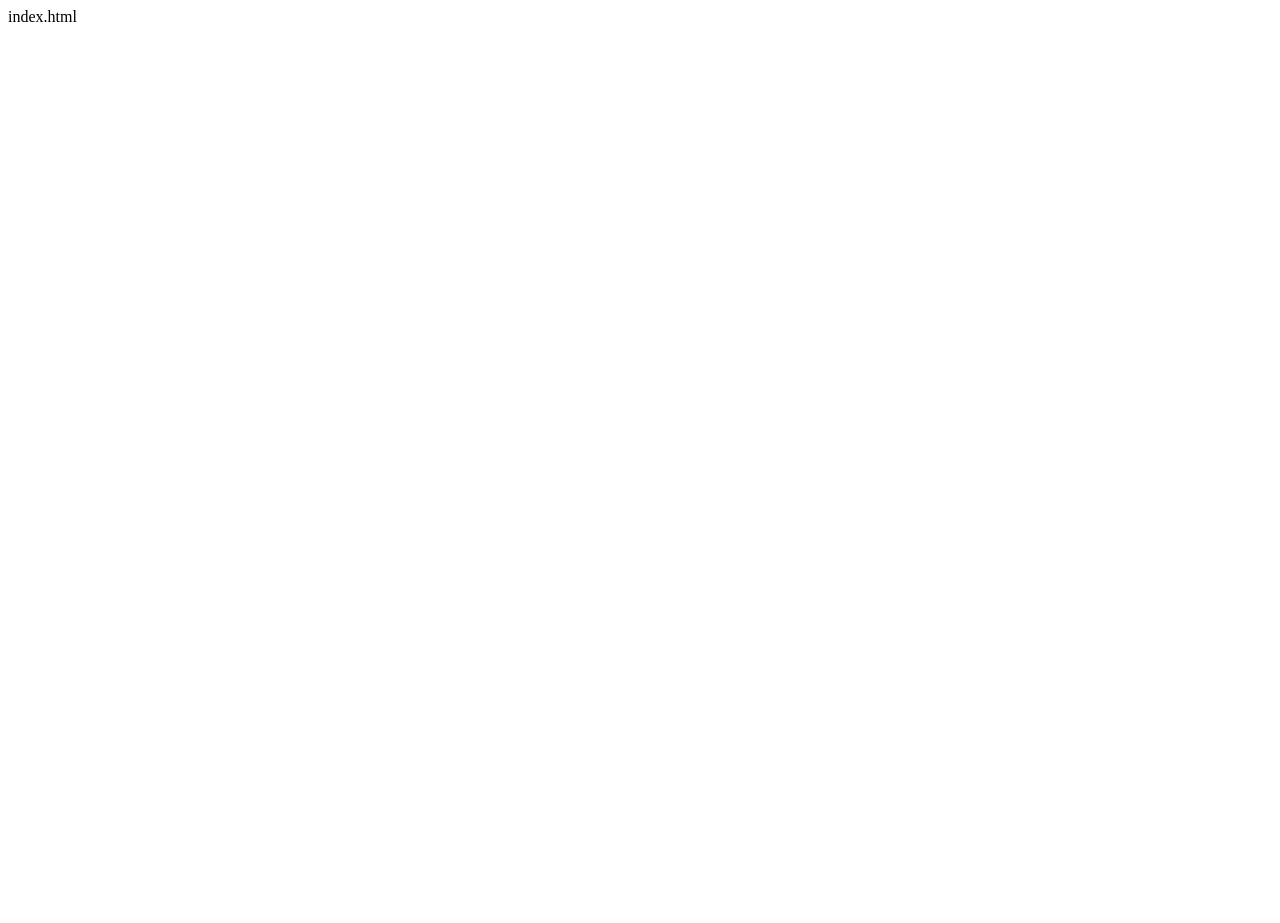
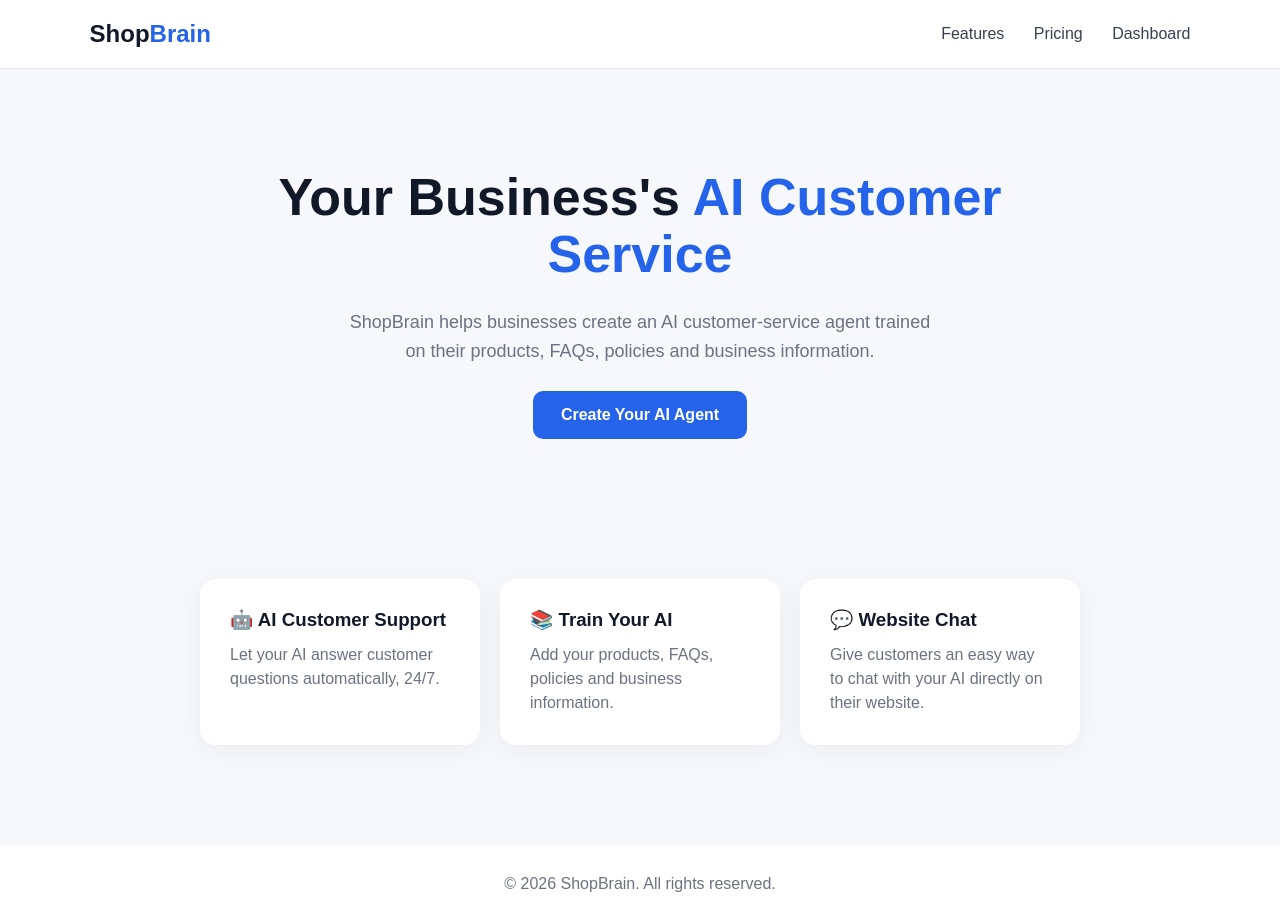
Before and after one commit to Shopbrain-dot/Shopbrain, a plain HTML site: page index.html in a window 1280 px wide. Before the commit the page ends 800 px from the top, so only its background shows below. Drawn offline with Linux system fonts and the light colour scheme.

Commit message:
Update index.html

```diff
--- a/index.html
+++ b/index.html
@@ -1 +1,200 @@
-index.html
+<!DOCTYPE html>
+<html lang="en">
+<head>
+  <meta charset="UTF-8">
+  <meta name="viewport" content="width=device-width, initial-scale=1.0">
+  <title>ShopBrain - AI Customer Service</title>
+
+  <style>
+    * {
+      box-sizing: border-box;
+      margin: 0;
+      padding: 0;
+    }
+
+    body {
+      font-family: Arial, sans-serif;
+      background: #f7f8fc;
+      color: #111827;
+    }
+
+    header {
+      display: flex;
+      justify-content: space-between;
+      align-items: center;
+      padding: 20px 7%;
+      background: white;
+      border-bottom: 1px solid #e5e7eb;
+    }
+
+    .logo {
+      font-size: 24px;
+      font-weight: 800;
+    }
+
+    .logo span {
+      color: #2563eb;
+    }
+
+    nav a {
+      margin-left: 25px;
+      text-decoration: none;
+      color: #374151;
+    }
+
+    .hero {
+      text-align: center;
+      padding: 100px 20px;
+    }
+
+    .hero h1 {
+      font-size: 52px;
+      max-width: 800px;
+      margin: auto;
+      line-height: 1.1;
+    }
+
+    .hero h1 span {
+      color: #2563eb;
+    }
+
+    .hero p {
+      max-width: 600px;
+      margin: 25px auto;
+      font-size: 18px;
+      color: #6b7280;
+      line-height: 1.6;
+    }
+
+    .button {
+      display: inline-block;
+      background: #2563eb;
+      color: white;
+      padding: 15px 28px;
+      border-radius: 10px;
+      text-decoration: none;
+      font-weight: bold;
+    }
+
+    .features {
+      display: flex;
+      justify-content: center;
+      gap: 20px;
+      padding: 40px 7% 100px;
+      flex-wrap: wrap;
+    }
+
+    .card {
+      background: white;
+      padding: 30px;
+      border-radius: 16px;
+      width: 280px;
+      box-shadow: 0 5px 25px rgba(0,0,0,0.05);
+    }
+
+    .card h3 {
+      margin-bottom: 12px;
+    }
+
+    .card p {
+      color: #6b7280;
+      line-height: 1.5;
+    }
+
+    footer {
+      text-align: center;
+      padding: 30px;
+      background: white;
+      color: #6b7280;
+    }
+
+    @media (max-width: 600px) {
+      header {
+        padding: 18px 5%;
+      }
+
+      nav a {
+        margin-left: 10px;
+        font-size: 14px;
+      }
+
+      .hero {
+        padding: 70px 20px;
+      }
+
+      .hero h1 {
+        font-size: 38px;
+      }
+    }
+  </style>
+</head>
+
+<body>
+
+  <header>
+
+    <div class="logo">
+      Shop<span>Brain</span>
+    </div>
+
+    <nav>
+      <a href="#features">Features</a>
+      <a href="#pricing">Pricing</a>
+      <a href="dashboard.html">Dashboard</a>
+    </nav>
+
+  </header>
+
+  <section class="hero">
+
+    <h1>
+      Your Business's
+      <span>AI Customer Service</span>
+    </h1>
+
+    <p>
+      ShopBrain helps businesses create an AI customer-service
+      agent trained on their products, FAQs, policies and
+      business information.
+    </p>
+
+    <a href="agent.html" class="button">
+      Create Your AI Agent
+    </a>
+
+  </section>
+
+  <section class="features" id="features">
+
+    <div class="card">
+      <h3>🤖 AI Customer Support</h3>
+      <p>
+        Let your AI answer customer questions automatically,
+        24/7.
+      </p>
+    </div>
+
+    <div class="card">
+      <h3>📚 Train Your AI</h3>
+      <p>
+        Add your products, FAQs, policies and business
+        information.
+      </p>
+    </div>
+
+    <div class="card">
+      <h3>💬 Website Chat</h3>
+      <p>
+        Give customers an easy way to chat with your AI
+        directly on their website.
+      </p>
+    </div>
+
+  </section>
+
+  <footer>
+    © 2026 ShopBrain. All rights reserved.
+  </footer>
+
+</body>
+</html>
```
